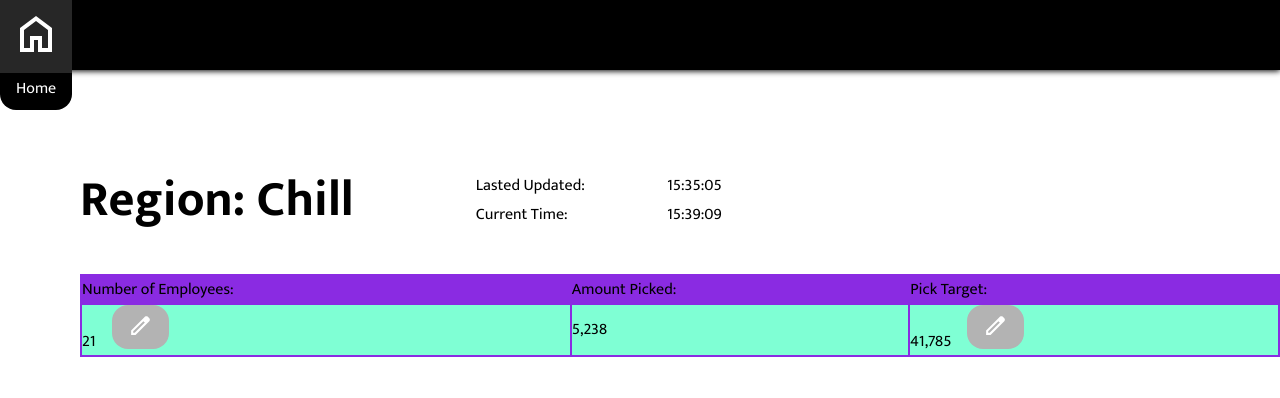
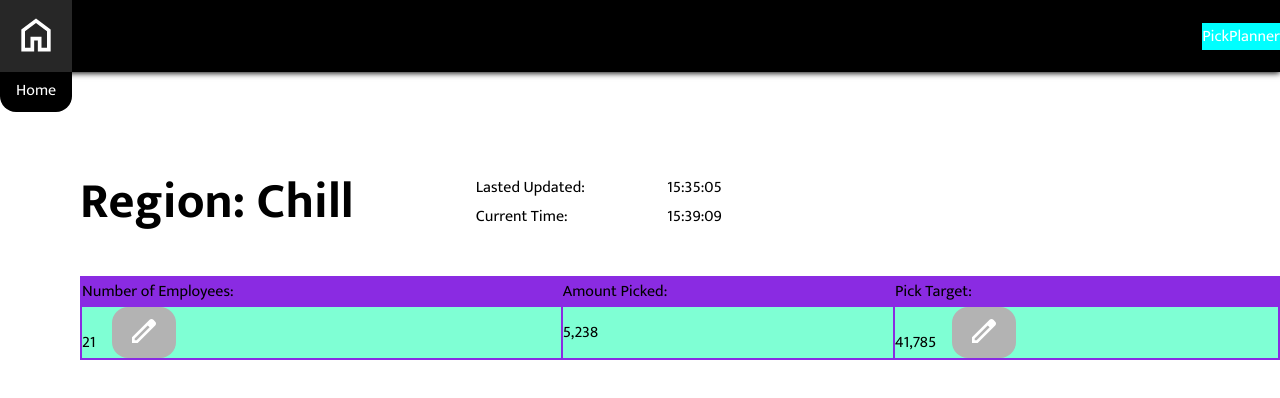
Before and after one commit to AlyaRees/PickPlanner, a plain HTML site: page index.html in a window 1280 px wide. Drawn offline with Linux system fonts and the light colour scheme.

Commit message:
Adjusted button sizes

```diff
--- a/index.html
+++ b/index.html
@@ -9,7 +9,8 @@
     <body>
         <main>
             <div class="nav-bar">
-                <button><img src="home_icon.svg" width="40px"></button>
+                <button><img src="home_icon.svg"></button>
+                <div class="heading"><p>PickPlanner</p></div>
             </div>
             <div class="home-label">Home</div>
             <div class="main-card">
@@ -42,9 +43,9 @@
                 <td>Pick Target:</td>
             </tr>
             <tr>
-                <td>21<button class="table2-btn"><img src="edit_icon.svg" width="25px"></button></td>
+                <td>21<button class="table2-btn"><img src="edit_icon.svg"></button></td>
                 <td>5,238</td>
-                <td>41,785<button class="table2-btn"><img src="edit_icon.svg" width="25px"></button></td>
+                <td>41,785<button class="table2-btn"><img src="edit_icon.svg"></button></td>
         </tr>
         </table>
             </div>
--- a/style.css
+++ b/style.css
@@ -3,6 +3,7 @@
 * {
     margin: 0;
     padding: 0;
+    box-sizing: border-box;
 }
 
 body {
@@ -15,20 +16,31 @@ body {
 
 .nav-bar {
     background-color: black;
-    height: 70px;
+    height: 4.5rem;
     align-items: center;
+    justify-content: space-between;
     display: flex;
     box-shadow: 0 0.5px 6px black;
 }
 
-button {
+.nav-bar .heading {
+    justify-content: center;
+    white-space: nowrap;
+    color: white;
+    background-color: aqua;
+}
+
+.nav-bar button {
     background-color: black;
     border-style: none;
+    height: 4.5rem;
+    width: 4.5rem;
 }
 
-img {
+.nav-bar img {
     align-content: center;
-    padding: 1rem;
+    padding: 0.5rem;
+    width: 60px;
 }
 
 img:hover {
@@ -39,6 +51,8 @@ img:hover {
 
 button:hover {
     background-color: hsla(0, 0%, 23%, 0.666);
+    transition: transform 0.2s ease;
+    cursor: pointer;
 }
 
 h1 {
@@ -49,7 +63,7 @@ h1 {
 .home-label {
     background-color: black;
     color: white;
-    width: 2.5rem;
+    width: 4.5rem;
     padding: 0.3rem 1rem 0.5rem 1rem;
     border-radius: 0 0 1rem 1rem;
 }
@@ -82,9 +96,14 @@ h1 {
 
 .table2-btn {
     border-radius: 1rem;
-    color: rgb(106, 60, 166);
     background-color: rgb(179, 179, 179);
     margin-left: 1rem;
+    border-style: none;
+    padding: 0.5rem 1rem 0.5rem 1rem;
+}
+
+.table2 img {
+    width: 2rem;
 }
 
 .table2-btn:hover {
@@ -92,7 +111,3 @@ h1 {
     color: white;
     background-color: rgb(117, 71, 177);
 }
-
-.table2-btn img {
-    padding: 0.5rem 1rem;
-}
```
